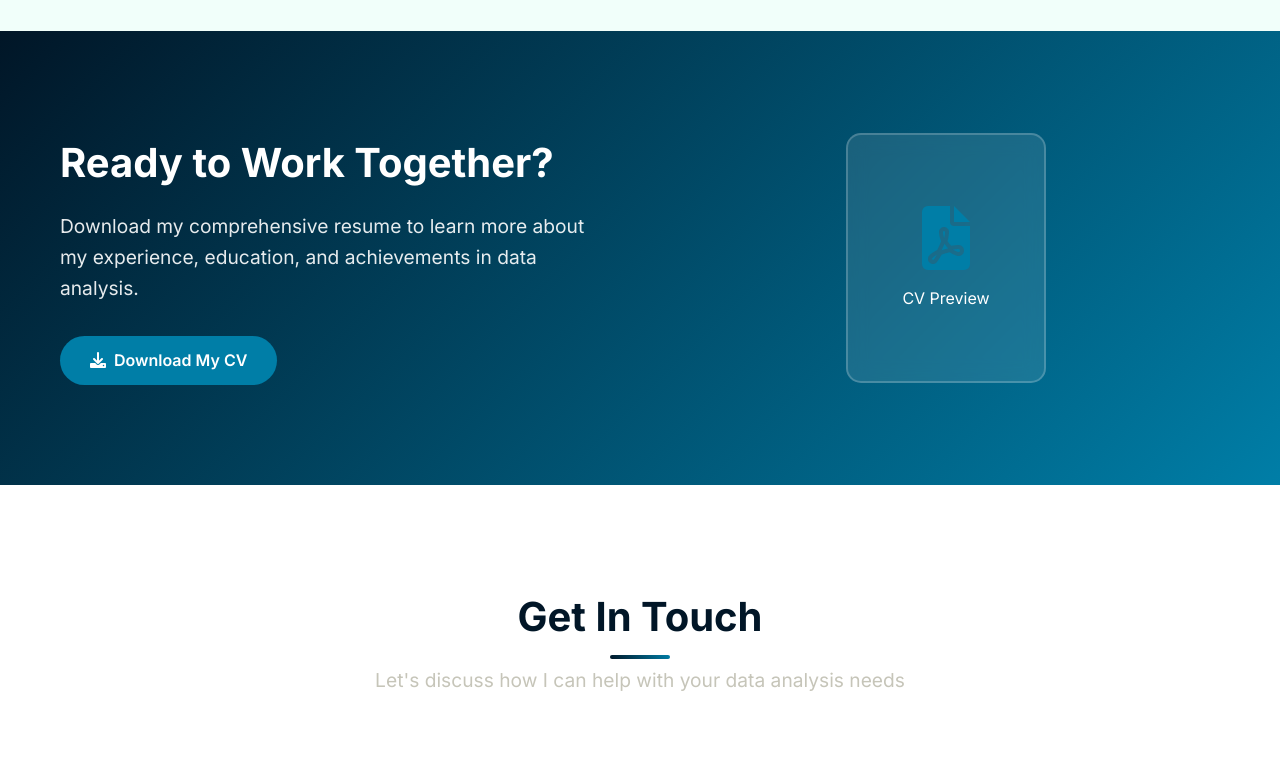
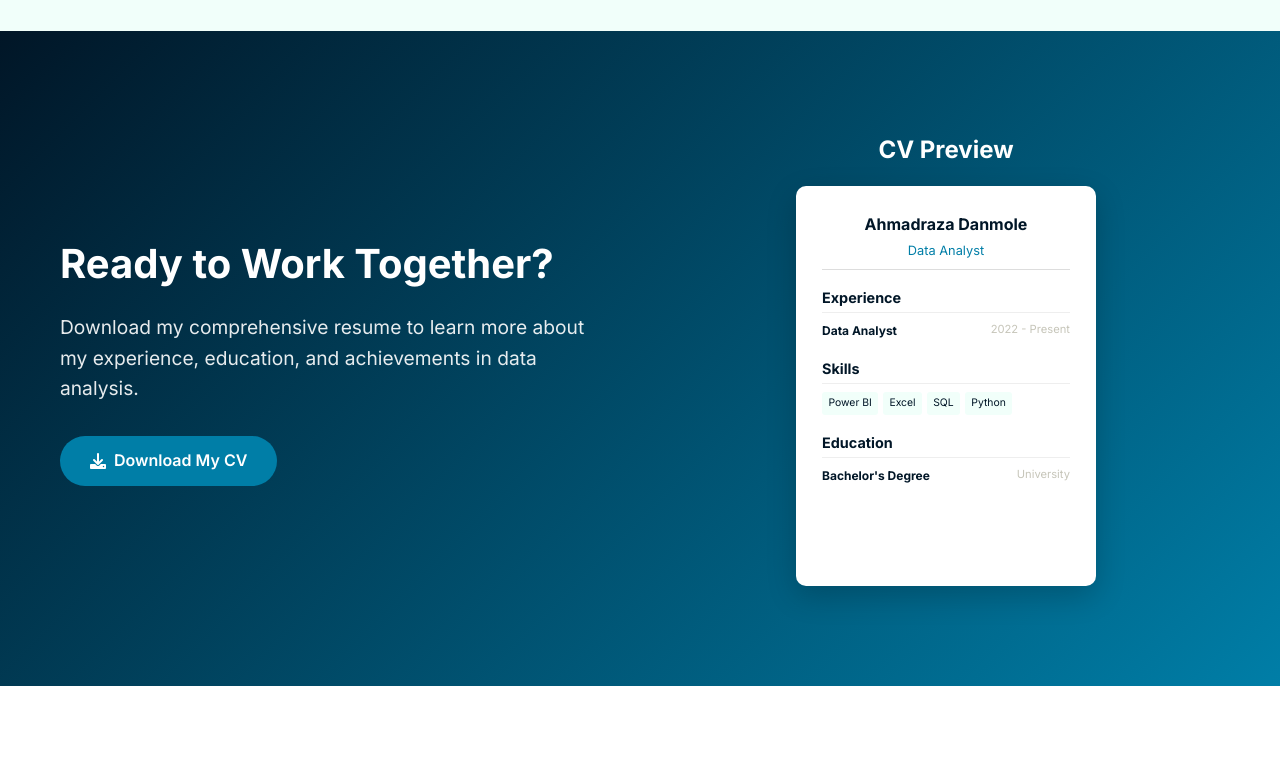
Before and after one commit to Razadan1/DataAnalystPortfolio, a website: page index.html in a window 1280 px wide. Shown: the part 3860-4617 px from the top of the page. Drawn offline with Linux system fonts and the light colour scheme.

Commit message:
Updated whatsapp contact and cv preview

```diff
--- a/index.html
+++ b/index.html
@@ -366,9 +366,35 @@
             </a>
           </div>
           <div class="resume-visual">
+            <h3 class="cv-preview-title">CV Preview</h3>
             <div class="cv-preview">
-              <i class="fas fa-file-pdf"></i>
-              <span>CV Preview</span>
+              <div class="cv-header">
+                <h4>Ahmadraza Danmole</h4>
+                <p>Data Analyst</p>
+              </div>
+              <div class="cv-section">
+                <h5>Experience</h5>
+                <div class="cv-item">
+                  <strong>Data Analyst</strong>
+                  <span>2022 - Present</span>
+                </div>
+              </div>
+              <div class="cv-section">
+                <h5>Skills</h5>
+                <div class="cv-skills">
+                  <span>Power BI</span>
+                  <span>Excel</span>
+                  <span>SQL</span>
+                  <span>Python</span>
+                </div>
+              </div>
+              <div class="cv-section">
+                <h5>Education</h5>
+                <div class="cv-item">
+                  <strong>Bachelor's Degree</strong>
+                  <span>University</span>
+                </div>
+              </div>
             </div>
           </div>
         </div>
@@ -426,6 +452,15 @@
               <div class="contact-details">
                 <h3>Twitter/X</h3>
                 <a href="https://x.com/Razadan1" target="_blank">Follow me</a>
+              </div>
+            </div>
+            <div class="contact-item">
+              <div class="contact-icon">
+                <i class="fab fa-whatsapp"></i>
+              </div>
+              <div class="contact-details">
+                <h3>WhatsApp</h3>
+                <a href="https://wa.link/d6bags" target="_blank">Chat with me</a>
               </div>
             </div>
           </div>
--- a/styles.css
+++ b/styles.css
@@ -768,31 +768,94 @@ body {
 
 .resume-visual {
     display: flex;
-    justify-content: center;
+    flex-direction: column;
+    align-items: center;
+}
+
+.cv-preview-title {
+    color: white;
+    margin-bottom: 1rem;
+    font-size: 1.5rem;
+    text-align: center;
 }
 
 .cv-preview {
-    width: 200px;
-    height: 250px;
-    background: rgba(255, 255, 255, 0.1);
-    backdrop-filter: blur(10px);
-    border-radius: 15px;
-    display: flex;
-    flex-direction: column;
-    align-items: center;
-    justify-content: center;
+    width: 300px;
+    height: 400px;
+    background: white;
+    border-radius: 10px;
+    padding: 1.5rem;
     border: 2px solid rgba(255, 255, 255, 0.2);
     transition: transform 0.3s ease;
+    box-shadow: 0 10px 30px rgba(0, 0, 0, 0.2);
+    font-size: 0.8rem;
+    overflow: hidden;
 }
 
 .cv-preview:hover {
     transform: scale(1.05);
 }
 
-.cv-preview i {
-    font-size: 4rem;
+.cv-header {
+    text-align: center;
     margin-bottom: 1rem;
+    padding-bottom: 0.5rem;
+    border-bottom: 1px solid #ddd;
+}
+
+.cv-header h4 {
+    margin: 0;
+    color: var(--primary-color);
+    font-size: 1rem;
+}
+
+.cv-header p {
+    margin: 0.2rem 0 0 0;
     color: var(--secondary-color);
+    font-size: 0.8rem;
+}
+
+.cv-section {
+    margin-bottom: 1rem;
+}
+
+.cv-section h5 {
+    margin: 0 0 0.5rem 0;
+    color: var(--primary-color);
+    font-size: 0.9rem;
+    border-bottom: 1px solid #eee;
+    padding-bottom: 0.2rem;
+}
+
+.cv-item {
+    display: flex;
+    justify-content: space-between;
+    align-items: flex-start;
+    margin-bottom: 0.3rem;
+}
+
+.cv-item strong {
+    color: var(--text-dark);
+    font-size: 0.75rem;
+}
+
+.cv-item span {
+    color: var(--text-light);
+    font-size: 0.7rem;
+}
+
+.cv-skills {
+    display: flex;
+    flex-wrap: wrap;
+    gap: 0.3rem;
+}
+
+.cv-skills span {
+    background: var(--bg-light);
+    padding: 0.2rem 0.4rem;
+    border-radius: 3px;
+    font-size: 0.65rem;
+    color: var(--text-dark);
 }
 
 /* Contact Section */
```
